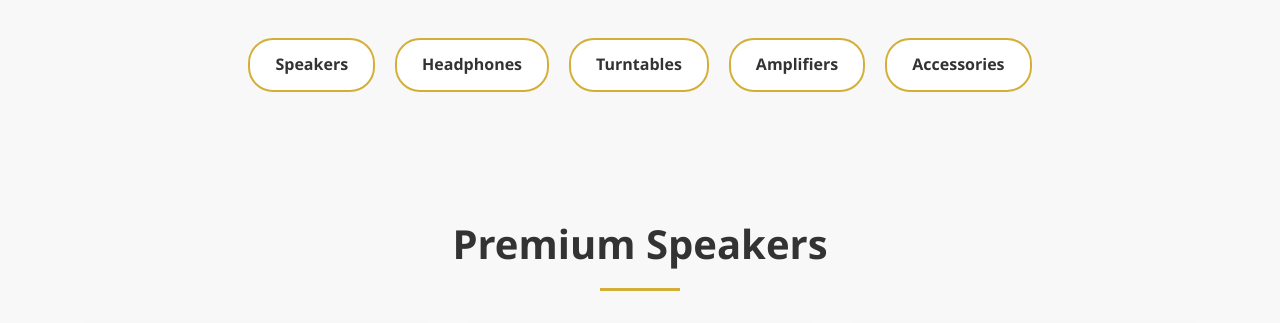
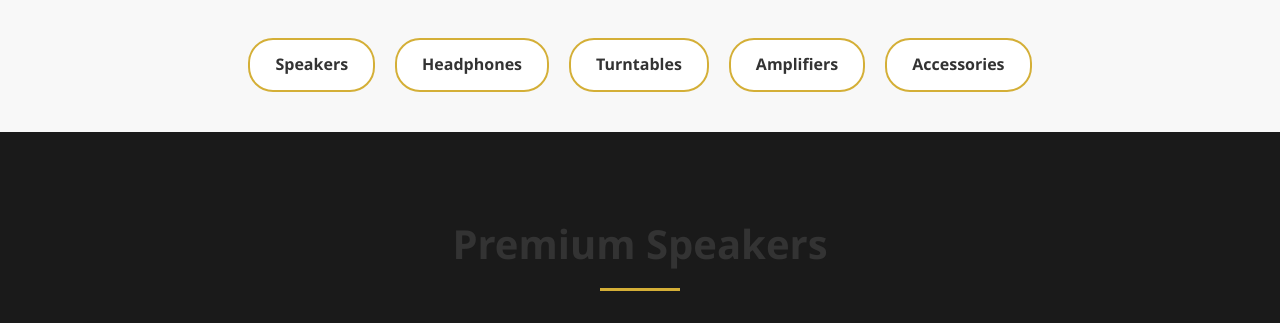
Before and after one commit to PierreVen/HiFi-Guy, a plain HTML site: page pages/other.html in a window 1280 px wide. Shown: the part 457-780 px from the top of the page. Drawn offline with Linux system fonts and the light colour scheme; grey boxes are pictures that could not be loaded.

Commit message:
Change body background and text color variables

```diff
--- a/css/style.css
+++ b/css/style.css
@@ -17,8 +17,8 @@
 }
 
 body {
-    background-color: var(--light);
-    color: var(--text);
+    background-color: var(--primary);
+    color: var(--text-light);
     line-height: 1.6;
 }
 
```
